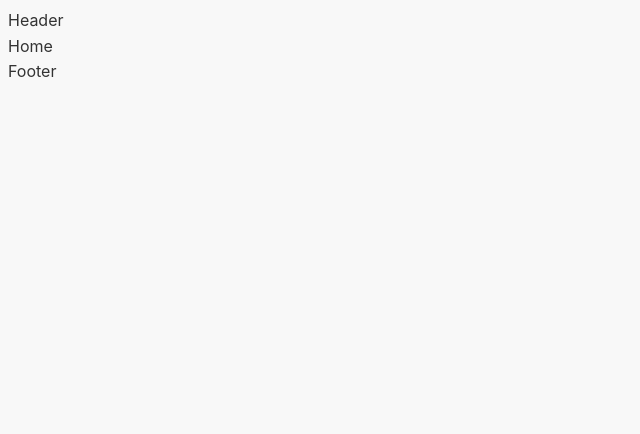
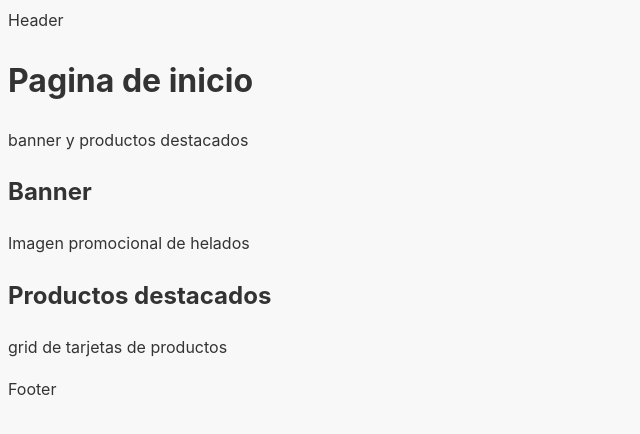
Before and after one commit to MatiCasiba/page-cream-marealdos, a React (Vite) app: page / in a window 1280 px wide. Shown: the top 434 px of the page, without its empty margins (0-640 px from the left). Built offline with nearby package versions, Linux system fonts and the light colour scheme.

Commit message:
Armo la estructura de la página Home.jsx

```diff
--- a/src/pages/home/Home.jsx
+++ b/src/pages/home/Home.jsx
@@ -1,7 +1,20 @@
 
 const Home = () => {
   return (
-    <div>Home</div>
+    <div className="home">
+      <h1>Pagina de inicio</h1>
+      <p>banner y productos destacados</p>
+
+      <div className="placeholder">
+        <h2>Banner</h2>
+        <p>Imagen promocional de helados</p>
+      </div>
+
+      <div className="placeholder">
+        <h2>Productos destacados</h2>
+        <p>grid de tarjetas de productos</p>
+      </div>
+    </div>
   )
 }
 
```
